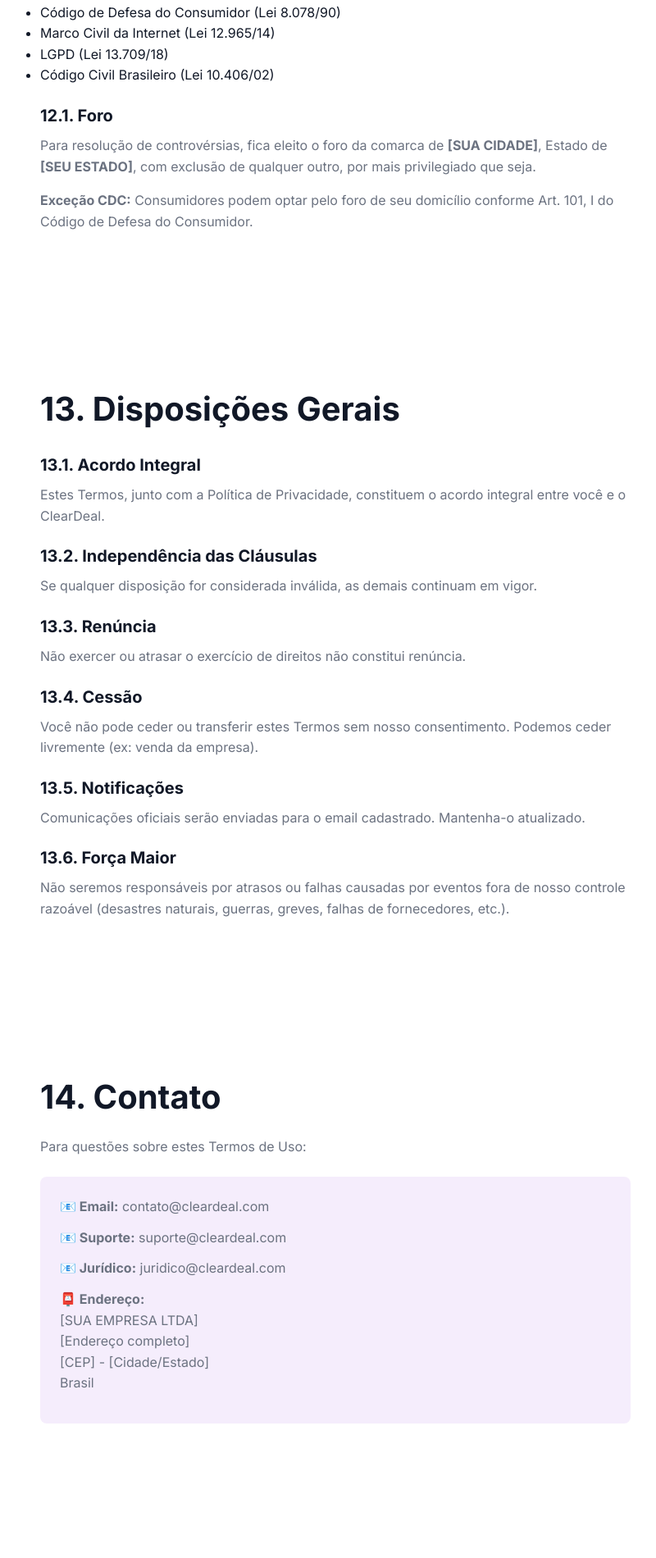
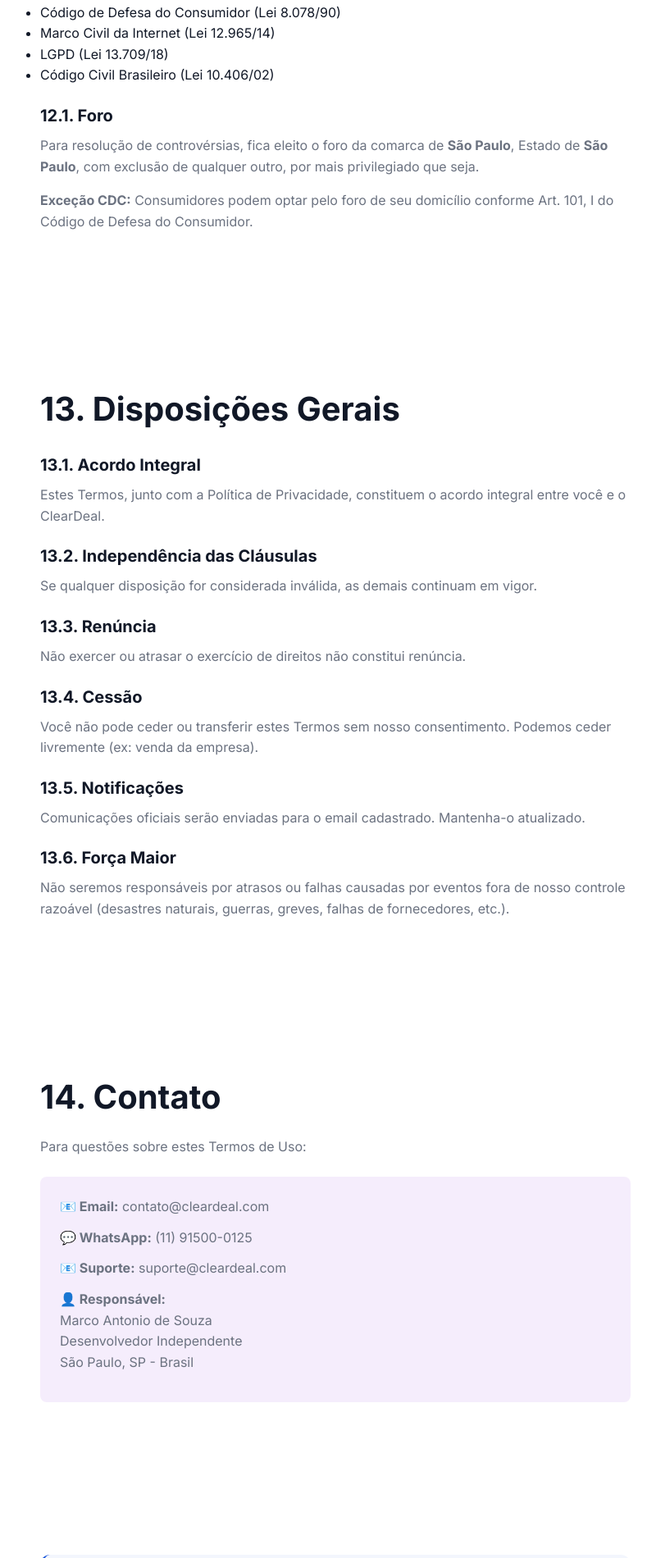
Before and after one commit to marcos167/CLEARDEAL, a website: page termos.html in a window 1280 px wide. Shown: the part 8105-10005 px from the top of the page at 82% size, without its empty margins (231-1031 px from the left). Drawn offline with Linux system fonts and the light colour scheme.

Commit message:
feat: Personalize with real WhatsApp and professional independent developer info

```diff
--- a/termos.html
+++ b/termos.html
@@ -341,7 +341,7 @@
                 <h3>12.1. Foro</h3>
                 <p>
                     Para resolução de controvérsias, fica eleito o foro da comarca de
-                    <strong>[SUA CIDADE]</strong>, Estado de <strong>[SEU ESTADO]</strong>,
+                    <strong>São Paulo</strong>, Estado de <strong>São Paulo</strong>,
                     com exclusão de qualquer outro, por mais privilegiado que seja.
                 </p>
                 <p>
@@ -396,14 +396,13 @@
 
                 <div class="contact-box">
                     <p><strong>📧 Email:</strong> contato@cleardeal.com</p>
+                    <p><strong>💬 WhatsApp:</strong> (11) 91500-0125</p>
                     <p><strong>📧 Suporte:</strong> suporte@cleardeal.com</p>
-                    <p><strong>📧 Jurídico:</strong> juridico@cleardeal.com</p>
                     <p>
-                        <strong>📮 Endereço:</strong><br>
-                        [SUA EMPRESA LTDA]<br>
-                        [Endereço completo]<br>
-                        [CEP] - [Cidade/Estado]<br>
-                        Brasil
+                        <strong>👤 Responsável:</strong><br>
+                        Marco Antonio de Souza<br>
+                        Desenvolvedor Independente<br>
+                        São Paulo, SP - Brasil
                     </p>
                 </div>
             </section>
--- a/whatsapp-button.js
+++ b/whatsapp-button.js
@@ -6,9 +6,9 @@
 
 // Add WhatsApp floating button to page
 function addWhatsAppButton() {
-    // Configuration - UPDATE WITH YOUR REAL NUMBER!
+    // Configuration - REAL NUMBER
     const config = {
-        phoneNumber: '5511999999999', // TROCAR PELO SEU NÚMERO REAL
+        phoneNumber: '5511915000125', // Marco's WhatsApp
         message: 'Olá! Vim do site ClearDeal e preciso de ajuda 🔍',
         position: 'right' // 'right' or 'left'
     };
```
Also changed, not shown: privacidade.html (+10 -7 lines).
